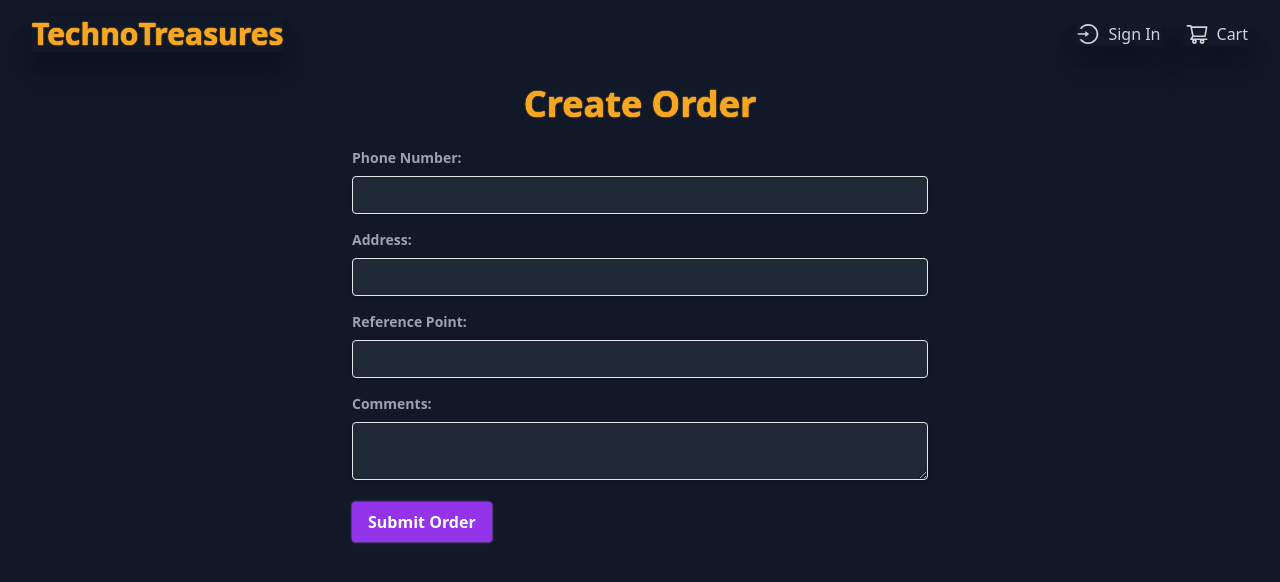
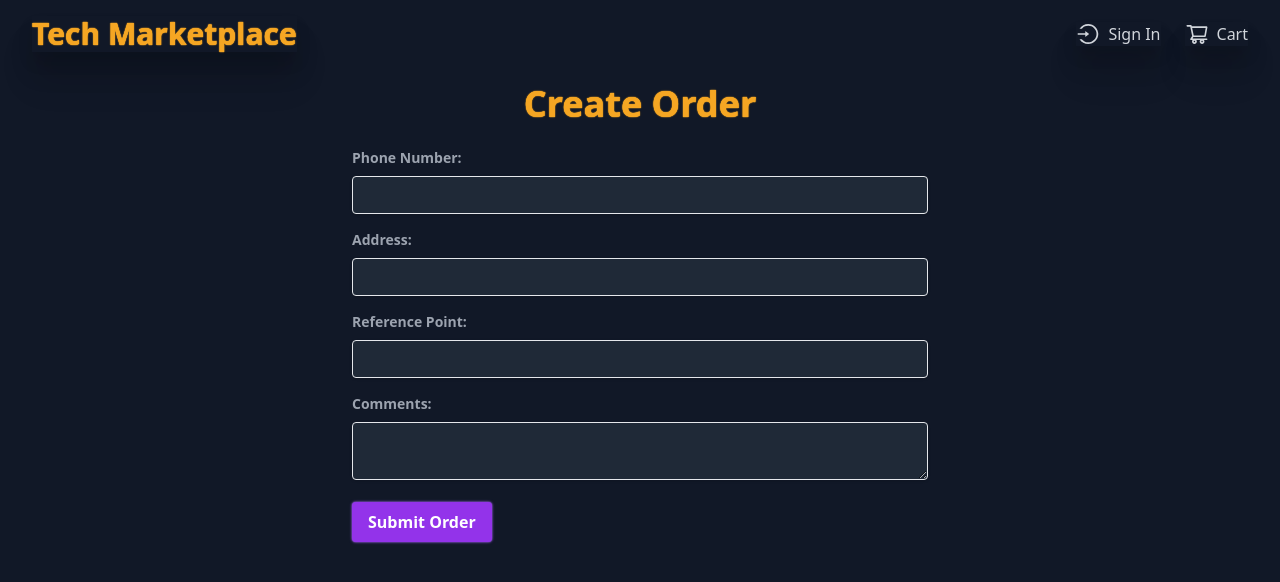
Before and after one commit to Talap-creator/diploma-frontend, a Next.js app: page /order-create in a window 1280 px wide. Shown: the top 582 px of the page. Built offline with nearby package versions, Linux system fonts and the light colour scheme.

Commit message:
settgins udates155655asdasdsad

```diff
--- a/src/components/Navbar.tsx
+++ b/src/components/Navbar.tsx
@@ -16,19 +16,25 @@ const Navbar = () => {
   return (
     <nav className="flex justify-between items-center p-4 bg-gray-900 shadow-2xl px-8">
       <div>
-        <h1 className="text-3xl font-bold neon-text shadow-2xl"><Link href='/'>TechnoTreasures</Link></h1>
+        <h1 className="text-3xl font-bold neon-text shadow-2xl">
+          <Link href='/'><a>Tech Marketplace</a></Link>
+        </h1>
       </div>
       <div className="flex items-center">
         {!isSignedIn && (
-          <a href="/sign-in" className="flex items-center mr-6 text-gray-300 hover:text-blue-400 transition duration-300 shadow-2xl">
+          <Link href="/sign-in">
+            <a className="flex items-center mr-6 text-gray-300 hover:text-blue-400 transition duration-300 shadow-2xl">
               <AiOutlineLogin size="1.5em" />
               <span className="ml-2">Sign In</span>
             </a>
+          </Link>
         )}
-        <a href="/cart" className="flex items-center text-gray-300 hover:text-blue-400 transition duration-300 shadow-2xl">
+        <Link href="/cart">
+          <a className="flex items-center text-gray-300 hover:text-blue-400 transition duration-300 shadow-2xl">
             <AiOutlineShoppingCart size="1.5em" />
             <span className="ml-2">Cart</span>
           </a>
+        </Link>
       </div>
     </nav>
   );
```
Lines whose indentation alone changed are shown as unchanged.
